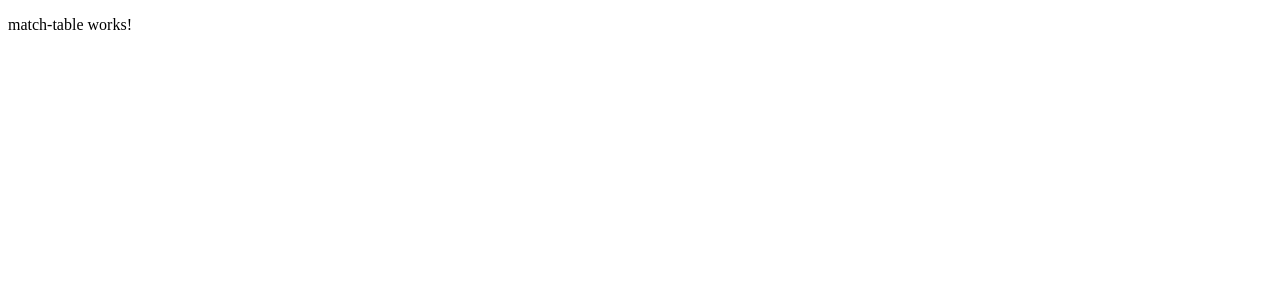
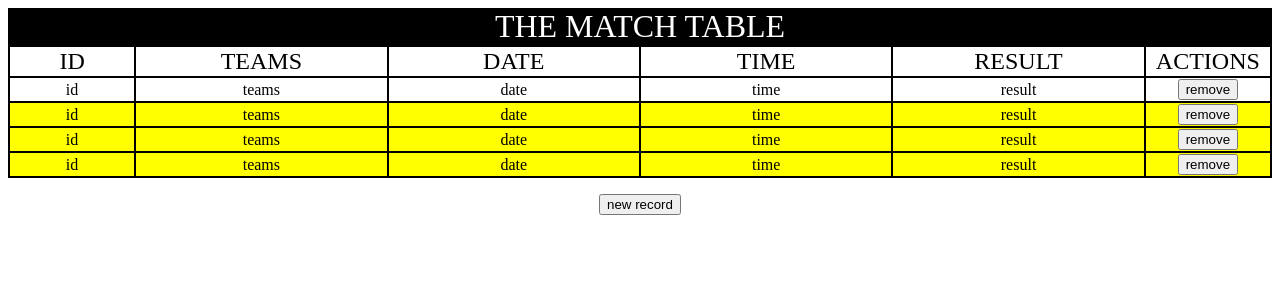
Before and after one commit to Mirkz/my-app, an Angular app: page / in a window 1280 px wide. Shown: the top 300 px of the page. Built offline with nearby package versions, Linux system fonts and the light colour scheme.

Commit message:
added layout

```diff
--- a/src/app/match/match-table/match-table.component.css
+++ b/src/app/match/match-table/match-table.component.css
@@ -0,0 +1,36 @@
+.title {
+    background-color: black;
+    color: white;
+    font-size: xx-large;
+    width: 100%;
+    text-align: center;
+}
+
+table {
+    width: 100%;
+    border-spacing: 0;
+    border: 1px solid black;
+    text-align: center;
+    margin-bottom: 1em;
+}
+
+thead {
+    font-size: x-large;
+}
+
+td {
+    border: 1px solid black;
+    width: 20%;
+}
+
+.narrow-column {
+    width: 10%;
+}
+
+.footer {
+    text-align: center;
+}
+
+.new-record {
+    background-color: yellow;
+}
--- a/src/app/match/match-table/match-table.component.html
+++ b/src/app/match/match-table/match-table.component.html
@@ -1 +1,40 @@
-<p>match-table works!</p>
+<div class="title">THE MATCH TABLE</div>
+
+<table>
+    <thead>
+        <td class="narrow-column">ID</td>
+        <td>TEAMS</td>
+        <td>DATE</td>
+        <td>TIME</td>
+        <td>RESULT</td>
+        <td class="narrow-column">ACTIONS</td>
+    </thead>
+    <tbody>
+        <tr>
+            <td class="narrow-column">id</td>
+            <td>teams</td>
+            <td>date</td>
+            <td>time</td>
+            <td>result</td>
+            <td class="narrow-column">
+                <button>remove</button>
+            </td>
+        </tr>
+        <ng-container *ngFor="let i of [1,2,3]">
+            <tr class="new-record">
+                <td class="narrow-column">id</td>
+                <td>teams</td>
+                <td>date</td>
+                <td>time</td>
+                <td>result</td>
+                <td class="narrow-column">
+                    <button>remove</button>
+                </td>
+            </tr>
+        </ng-container>
+    </tbody>
+</table>
+
+<div class="footer">
+    <button>new record</button>
+</div>
```
